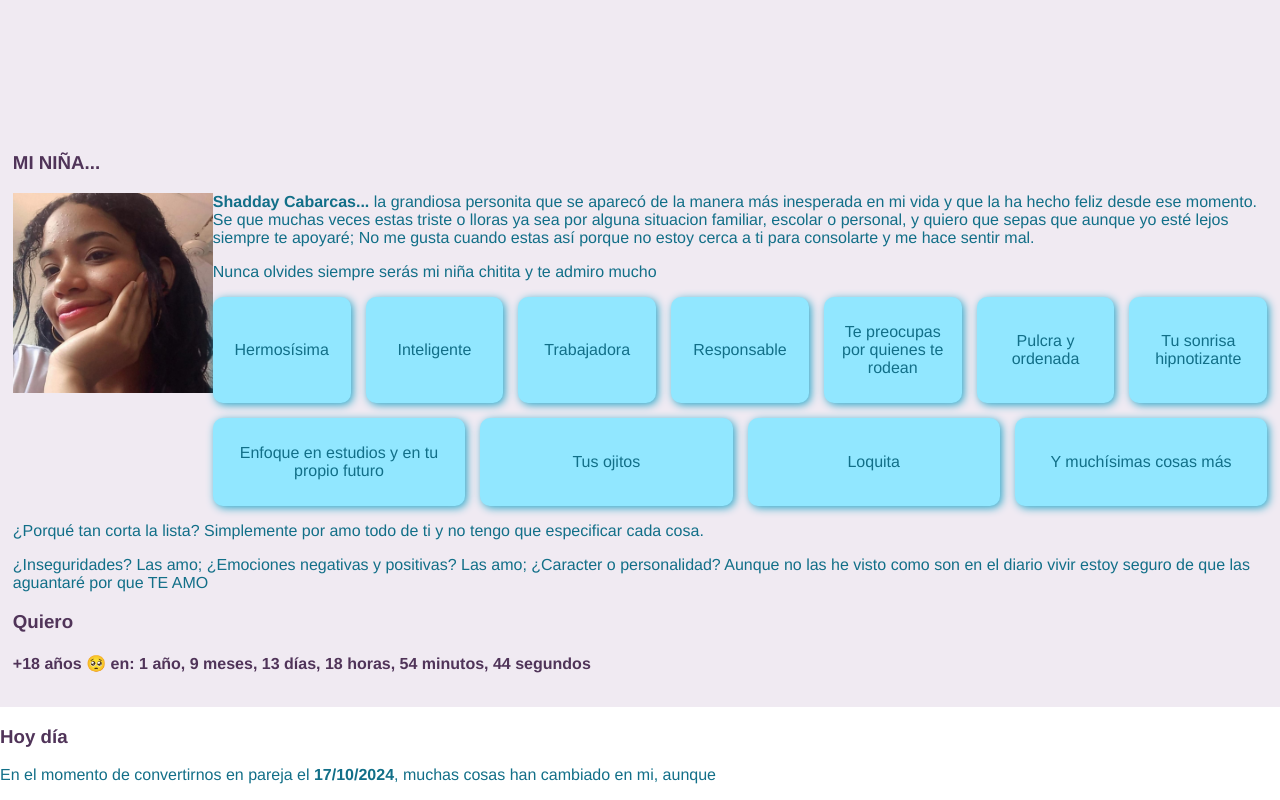
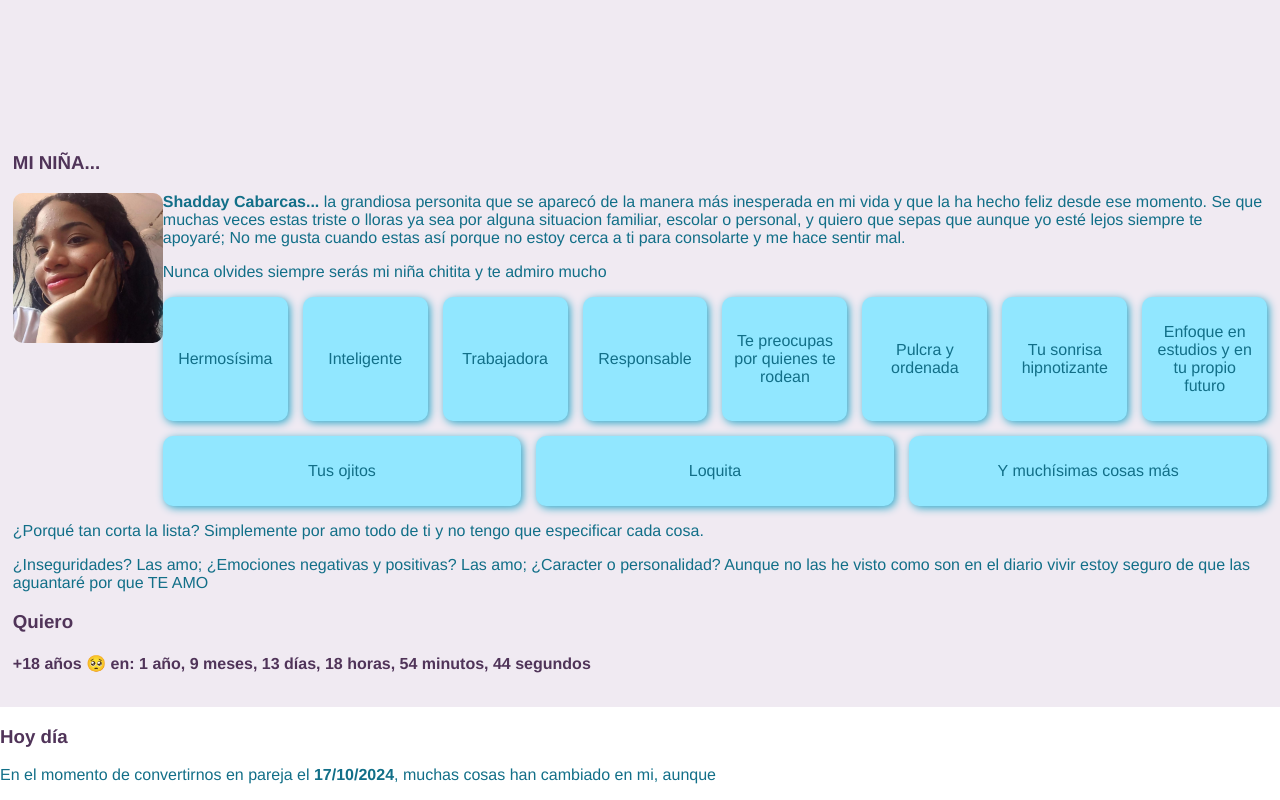
Before and after one commit to Sparking123/Sparking123.github.io, a plain HTML site: page index.html in a window 1280 px wide. Shown: the part 6895-7695 px from the top of the page. Drawn offline with Linux system fonts and the light colour scheme.

Commit message:
Update style.css

```diff
--- a/styles/style.css
+++ b/styles/style.css
@@ -168,10 +168,9 @@ body {
 
 .she_img{
     float: left;
-    width: 200px;
+    width: 150px;
     aspect-ratio: 1;
-    shape-outside: 50%;
-    shape-margin: 10px;
+    border-radius: 10px;
     overflow: hidden;
 }
 
```
